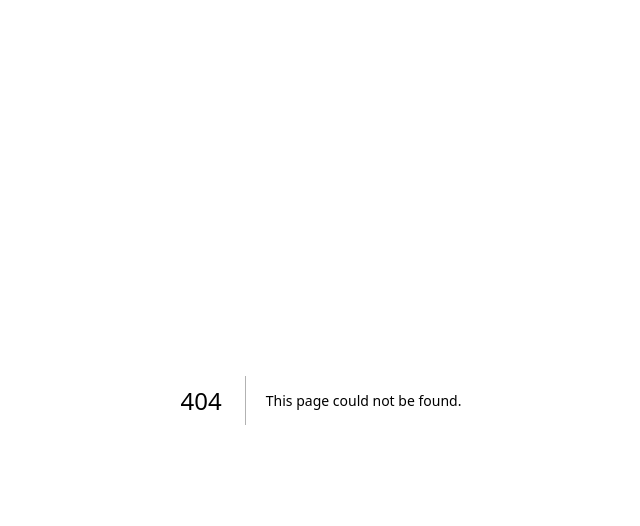
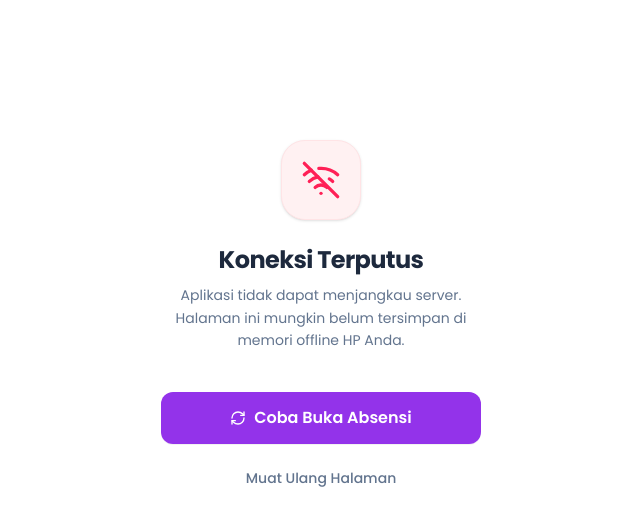
Before and after one commit to blangkonsultan/uzma-course, a Next.js app: page /~_offline in a window 1280 px wide. Before the commit this address had no page. Shown: the top 526 px of the page, without its empty margins (319-959 px from the left). Built offline with nearby package versions, Linux system fonts and the light colour scheme.

Commit message:
feat(pwa): add dedicated offline fallback page

```diff
--- a/next.config.ts
+++ b/next.config.ts
@@ -1,9 +1,9 @@
 import type { NextConfig } from "next";
 import withSerwistInit from "@serwist/next";
-
 const withSerwist = withSerwistInit({
   swSrc: "src/app/sw.ts",
   swDest: "public/sw.js",
+  reloadOnOnline: true,
   disable: process.env.NODE_ENV === "development",
 });
 
--- a/src/app/sw.ts
+++ b/src/app/sw.ts
@@ -17,6 +17,16 @@ const serwist = new Serwist({
   skipWaiting: true,
   clientsClaim: true,
   navigationPreload: true,
+  fallbacks: {
+    entries: [
+      {
+        url: "/~_offline",
+        matcher({ request }) {
+          return request.destination === "document";
+        },
+      },
+    ],
+  },
   runtimeCaching: [
     {
       matcher: ({ request, url }) => {
--- /dev/null
+++ b/src/app/~_offline/page.tsx
@@ -0,0 +1,38 @@
+"use client";
+
+import { WifiOff, RefreshCw } from "lucide-react";
+import Link from "next/link";
+
+export default function OfflinePage() {
+  return (
+    <div className="min-h-[80vh] flex flex-col items-center justify-center p-6 text-center space-y-6">
+      <div className="w-20 h-20 bg-rose-50 text-rose-500 rounded-3xl flex items-center justify-center shadow-sm border border-rose-100">
+        <WifiOff className="w-10 h-10" />
+      </div>
+
+      <div className="space-y-2">
+        <h1 className="text-2xl font-bold text-slate-800 tracking-tight">Koneksi Terputus</h1>
+        <p className="text-slate-500 text-sm leading-relaxed max-w-xs mx-auto">
+          Aplikasi tidak dapat menjangkau server. Halaman ini mungkin belum tersimpan di memori offline HP Anda.
+        </p>
+      </div>
+
+      <div className="flex flex-col w-full max-w-xs space-y-3 pt-4">
+        <Link
+          href="/guru/absen"
+          className="w-full flex items-center justify-center gap-2 bg-primary-600 hover:bg-primary-700 text-white font-semibold py-3.5 px-4 rounded-xl transition-colors shadow-2xs"
+        >
+          <RefreshCw className="w-4 h-4" />
+          <span>Coba Buka Absensi</span>
+        </Link>
+        <button
+          type="button"
+          onClick={() => window.location.reload()}
+          className="w-full text-slate-500 font-medium py-3 text-sm hover:text-slate-700 transition-colors"
+        >
+          Muat Ulang Halaman
+        </button>
+      </div>
+    </div>
+  );
+}
```
